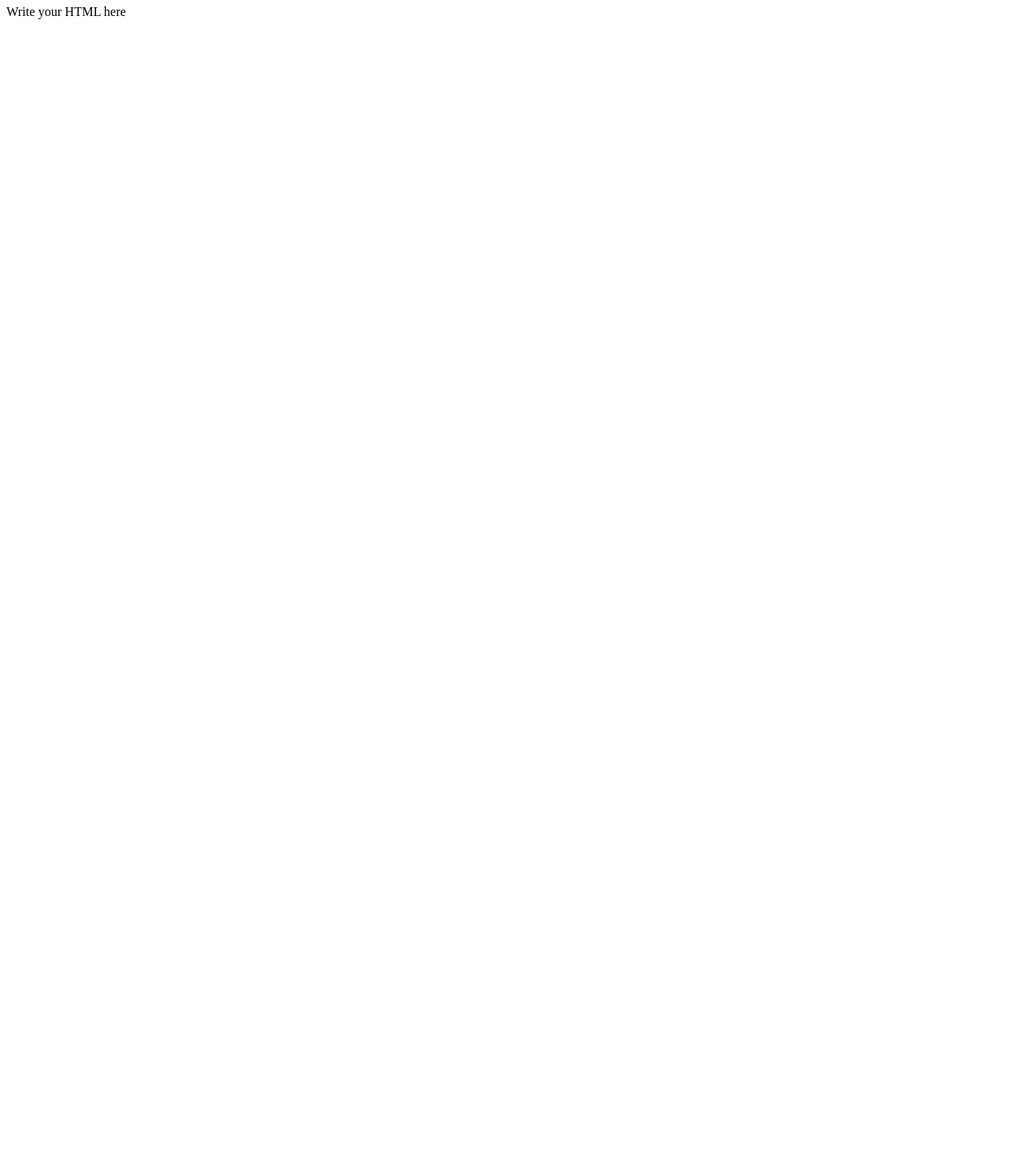
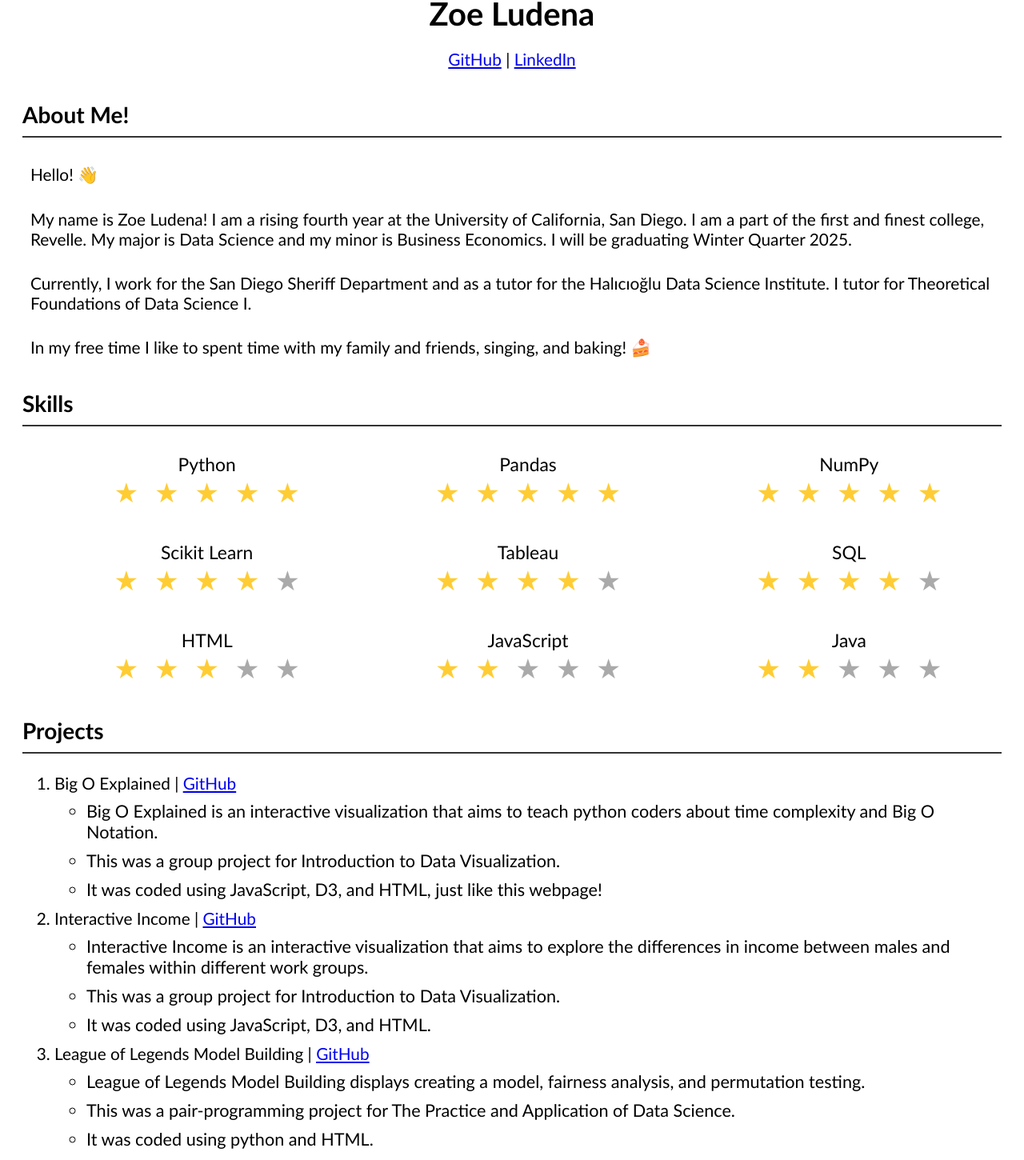
Before and after one commit to zoeludena/zoe_ludena, a SvelteKit app: page / in a window 1280 px wide. Shown: the part 74-1524 px from the top of the page at 80% size. Before the commit the page ends 800 px from the top, so only its background shows below. Built offline with nearby package versions, Linux system fonts and the light colour scheme.

Commit message:
Adding information about me!

```diff
--- a/package.json
+++ b/package.json
@@ -17,6 +17,6 @@
   },
   "type": "module",
   "dependencies": {
-    "d3": "^7.8.5"
+    "d3": "^7.9.0"
   }
 }
--- a/src/components/App.svelte
+++ b/src/components/App.svelte
@@ -1,13 +1,208 @@
 <script>
   // Write your JS here, or import other files
+
 </script>
 
 <main>
-  <h1>Svelte template</h1>
+  <h1>Zoe Ludena</h1>
+  <!-- <div class="container">
+    <img src= "../lib/picture/0C8A1745-Zoe Ludana.jpg" alt="Picture of Zoe Ludena" class="circle-image">
+  </div> -->
+  <p id="centered-paragraph"><a href = "https://github.com/zoeludena">GitHub</a> | <a href = "https://www.linkedin.com/in/zoe-ludena-1906a2168/">LinkedIn</a></p>
 
-  <p>Write your HTML here</p>
+  <div class="content">
+    <h2>About Me!</h2>
+    <p>Hello! 👋</p>
+    <p>My name is Zoe Ludena! I am a rising fourth year at the University of California, San Diego. I am a part of the first and finest college, Revelle. My major is Data Science and my minor is Business Economics. I will be graduating Winter Quarter 2025.</p>
+    <p>Currently, I work for the San Diego Sheriff Department and as a tutor for the Halıcıoğlu Data Science Institute. I tutor for Theoretical Foundations of Data Science I.</p>
+    <p>In my free time I like to spent time with my family and friends, singing, and baking! 🍰</p>
+  </div>
+
+  <h2>Skills</h2>
+  <ul class="skills-list">
+    <li>Python <div class="rating">
+      <span>&#9733;</span>
+      <span>&#9733;</span>
+      <span>&#9733;</span>
+      <span>&#9733;</span>
+      <span>&#9733;</span>
+    </div></li>
+    <li>Pandas <div class="rating">
+      <span>&#9733;</span>
+      <span>&#9733;</span>
+      <span>&#9733;</span>
+      <span>&#9733;</span>
+      <span>&#9733;</span>
+    </div></li>
+    <li>NumPy <div class="rating">
+      <span>&#9733;</span>
+      <span>&#9733;</span>
+      <span>&#9733;</span>
+      <span>&#9733;</span>
+      <span>&#9733;</span>
+    </div></li>
+    <li>Scikit Learn <div class="rating">
+      <span class = "gold">&#9733;</span>
+      <span>&#9733;</span>
+      <span>&#9733;</span>
+      <span>&#9733;</span>
+      <span>&#9733;</span>
+    </div></li>
+    <li>Tableau <div class="rating">
+      <span class = "gold">&#9733;</span>
+      <span>&#9733;</span>
+      <span>&#9733;</span>
+      <span>&#9733;</span>
+      <span>&#9733;</span>
+    </div></li>
+    <li>SQL <div class="rating">
+      <span class = "gold">&#9733;</span>
+      <span>&#9733;</span>
+      <span>&#9733;</span>
+      <span>&#9733;</span>
+      <span>&#9733;</span>
+    </div></li>
+    <li>HTML <div class="rating">
+      <span class = "gold">&#9733;</span>
+      <span class = "gold">&#9733;</span>
+      <span>&#9733;</span>
+      <span>&#9733;</span>
+      <span>&#9733;</span>
+    </div></li>
+    <li>JavaScript <div class="rating">
+      <span class = "gold">&#9733;</span>
+      <span class = "gold">&#9733;</span>
+      <span class = "gold">&#9733;</span>
+      <span>&#9733;</span>
+      <span>&#9733;</span>
+    </div></li>
+    <li>Java <div class="rating">
+      <span class = "gold">&#9733;</span>
+      <span class = "gold">&#9733;</span>
+      <span class = "gold">&#9733;</span>
+      <span>&#9733;</span>
+      <span>&#9733;</span>
+    </div></li>
+  </ul>
+
+  <h2>Projects</h2>
+  <ol>
+    <li>Big O Explained | <a href = "https://github.com/anmarkova2223/big-o-scrolly">GitHub</a></li>
+      <ul>
+        <li>Big O Explained is an interactive visualization that aims to teach python coders about time complexity and Big O Notation.</li>
+        <li>This was a group project for Introduction to Data Visualization.</li>
+        <li>It was coded using JavaScript, D3, and HTML, just like this webpage!</li>
+      </ul>
+    <li>Interactive Income | <a href = "https://github.com/zoeludena/dsc106-Interactive-Income">GitHub</a></li>
+      <ul>
+        <li>Interactive Income is an interactive visualization that aims to explore the differences in income between males and females within different work groups.</li>
+        <li>This was a group project for Introduction to Data Visualization.</li>
+        <li>It was coded using JavaScript, D3, and HTML.</li>
+      </ul>
+    <li>League of Legends Model Building | <a href = "https://github.com/zoeludena/League-of-Legends-Model-Building">GitHub</a></li>
+    <ul>
+      <li>League of Legends Model Building displays creating a model, fairness analysis, and permutation testing.</li>
+      <li>This was a pair-programming project for The Practice and Application of Data Science.</li>
+      <li>It was coded using python and HTML.</li>
+    </ul>
+    <li>League of Legends Soul Analysis | <a href = "https://github.com/zoeludena/League-Of-Legends-Soul-Analysis">GitHub</a></li>
+    <ul>
+      <li>League of Legends Soul Analysis displays exploratory data analysis, assessing missingness, and permutation testing.</li>
+      <li>This was a pair-programming project for The Practice and Application of Data Science.</li>
+      <li>It was coded using python and HTML.</li>
+  </ol>
+
 </main>
 
 <style>
   /* Write your CSS here */
+  main {
+      max-width: 1500px;
+      margin: 20px auto;
+      padding: 20px;
+      /* background: #fff;
+      box-shadow: 0 0 10px rgba(0, 0, 0, 0.1); */
+      font-family: 'Trebuchet MS', sans-serif;
+    }
+
+  h1 {
+      text-align: center;
+      font-size: 2.5em;
+      margin-bottom: 10px;
+    }
+
+    h2 {
+      font-size: 1.75em;
+      margin-top: 30px;
+      border-bottom: 2px solid #333;
+      padding-bottom: 10px;
+    }
+
+  p {
+      margin: 10px 0;
+      font-size: 1.3em;
+      padding: 10px;
+      /* background-color: #fafafa;
+      border-left: 5px solid #333; */
+    }
+    ol {
+      font-size: 1.3em;
+      font-family: 'Trebuchet MS', sans-serif;
+    }
+    ol li {
+    margin-bottom: 10px; /* Adjust margin between list items */
+    }
+    ul {
+      font-size: 1.3em;
+      font-family: 'Trebuchet MS', sans-serif;
+    }
+    ul li {
+      font-size: .8em;
+    }
+
+    .rating {
+      unicode-bidi: bidi-override;
+      direction: rtl;
+      text-align: center;
+    }
+    .rating span {
+      padding: 0 0.2em;
+      font-size: 1.5em;
+
+      color: #FFCC33;
+    }
+    .rating span.gold {
+      color: #aaa;
+    }
+
+    .skills-list {
+      display: grid;
+      grid-template-columns: repeat(3, 1fr); /* Creates three equal-width columns */
+      gap: 20px; /* Adds spacing between columns */
+      list-style-type: none; /* Removes default bullets */
+    }
+
+    .skills-list li {
+      font-size: 1.1em;
+      padding: 10px;
+      text-align: center;
+    }
+
+    #centered-paragraph {
+    text-align: center;
+  }
+  .container {
+    display: flex;
+    justify-content: center; /* Center the content horizontally */
+    align-items: center; /* Center the content vertically */
+  }
+  .circle-image {
+    display: block; /* Ensure the image behaves as a block element */
+    width: 200px; /* Adjust the width and height to control the size of the circle */
+    height: 200px;
+    border-radius: 50%; /* Creates a circular shape */
+    object-fit: cover; /* Ensure the image covers the entire circle without distortion */
+    border: 2px solid #ccc; /* Optional: Add a border around the circle */
+  }
+
 </style>
```
Also changed, not shown: src/lib/picture/0C8A1745-Zoe Ludana.jpg (added), 1 other file (tests, documents, lock files or other folders).
